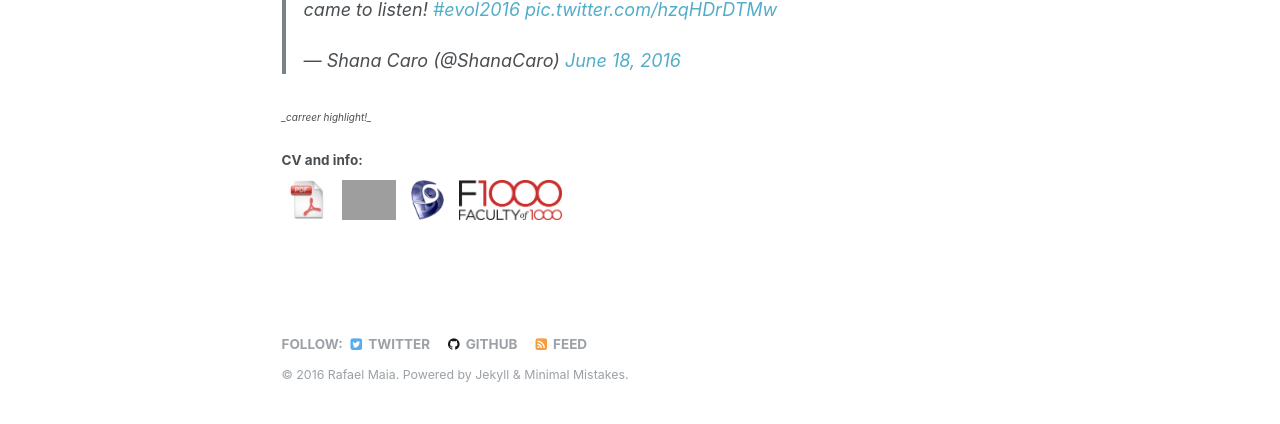
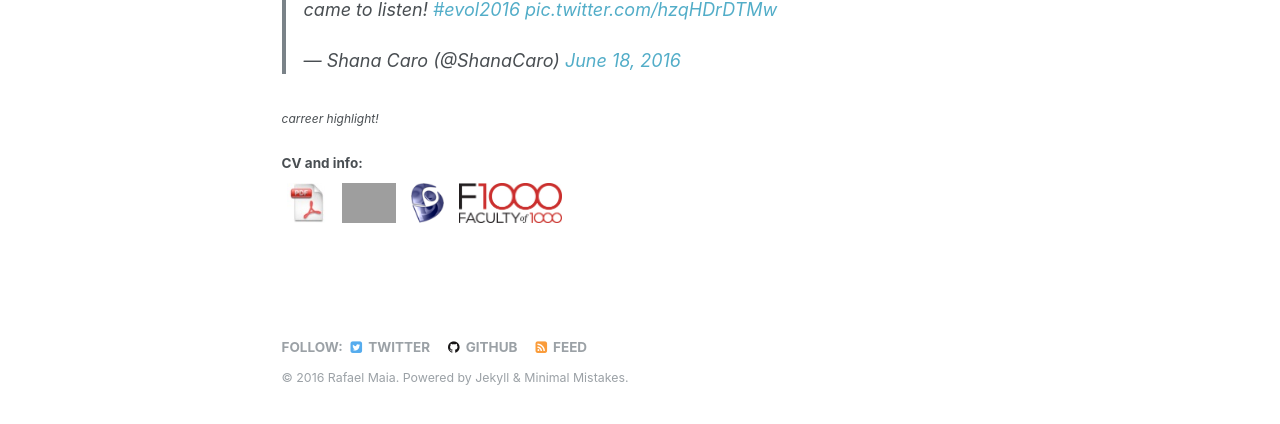
Before and after one commit to rmaia/rmaia.github.io, a Jekyll site: the page built from index.md, in a window 1280 px wide and 1055 px high. Shown: the part 613-1037 px from the top of the window. Built offline with Jekyll 4.4.1, drawn with Linux system fonts in a browser that asks for light colours; the list of posts is cut into pages by our own code; comment, search, counter and statistics services are not loaded; grey boxes are pictures that could not be loaded.

Commit message:
trying to add little legend

```diff
--- a/index.md
+++ b/index.md
@@ -10,7 +10,7 @@ Iridescent colors of bird feathers are among the brightest, most dazzling and di
 
 <blockquote class="twitter-tweet" data-lang="en"><p lang="en" dir="ltr">.<a href="https://twitter.com/hylopsar">@hylopsar</a>&#39;s talk on bird coloration evolution was so engaging that a tiny bird (left) came to listen! <a href="https://twitter.com/hashtag/evol2016?src=hash">#evol2016</a> <a href="https://t.co/hzqHDrDTMw">pic.twitter.com/hzqHDrDTMw</a></p>&mdash; Shana Caro (@ShanaCaro) <a href="https://twitter.com/ShanaCaro/status/744233162474037248">June 18, 2016</a></blockquote>
 <script async src="//platform.twitter.com/widgets.js" charset="utf-8"></script>
-<p style="font-size:10px"><i>_carreer highlight!_</i></p>
+<p style="font-size:12px"><i>carreer highlight!</i></p>
 
 
 ##### CV and info: <br>
```
